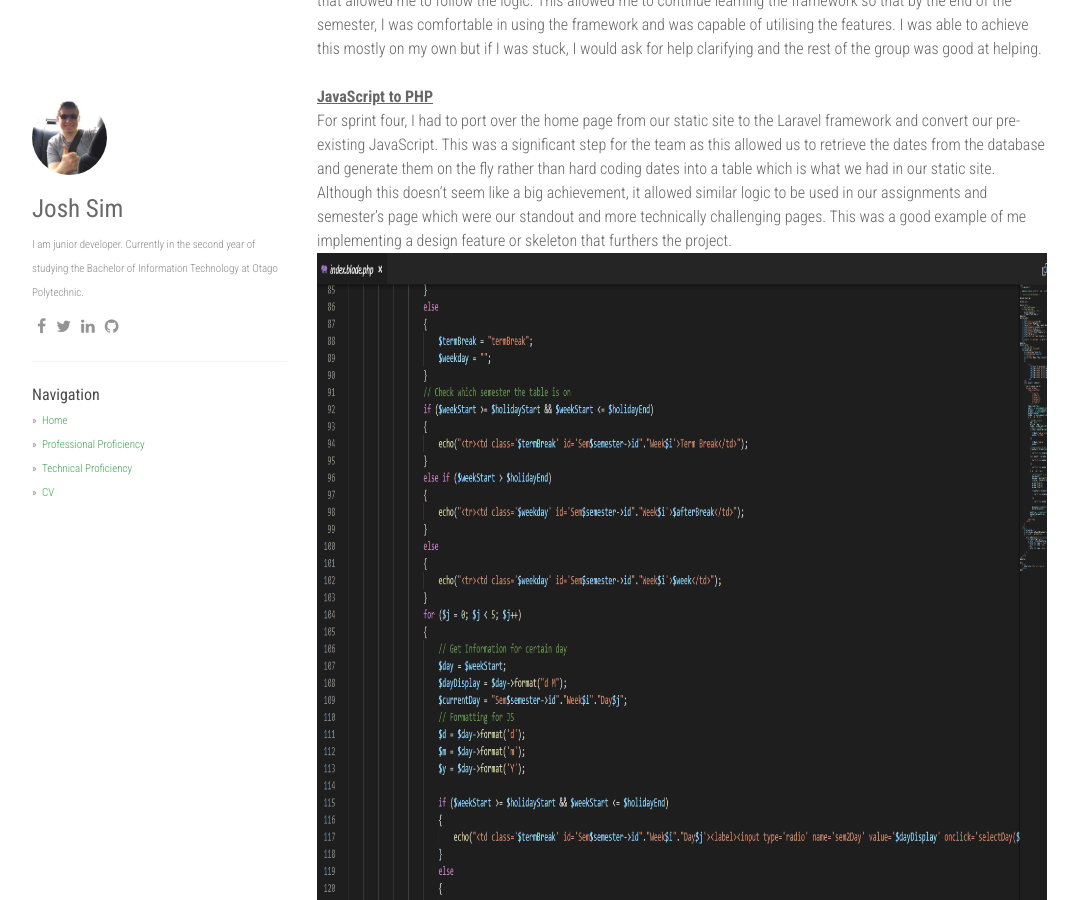
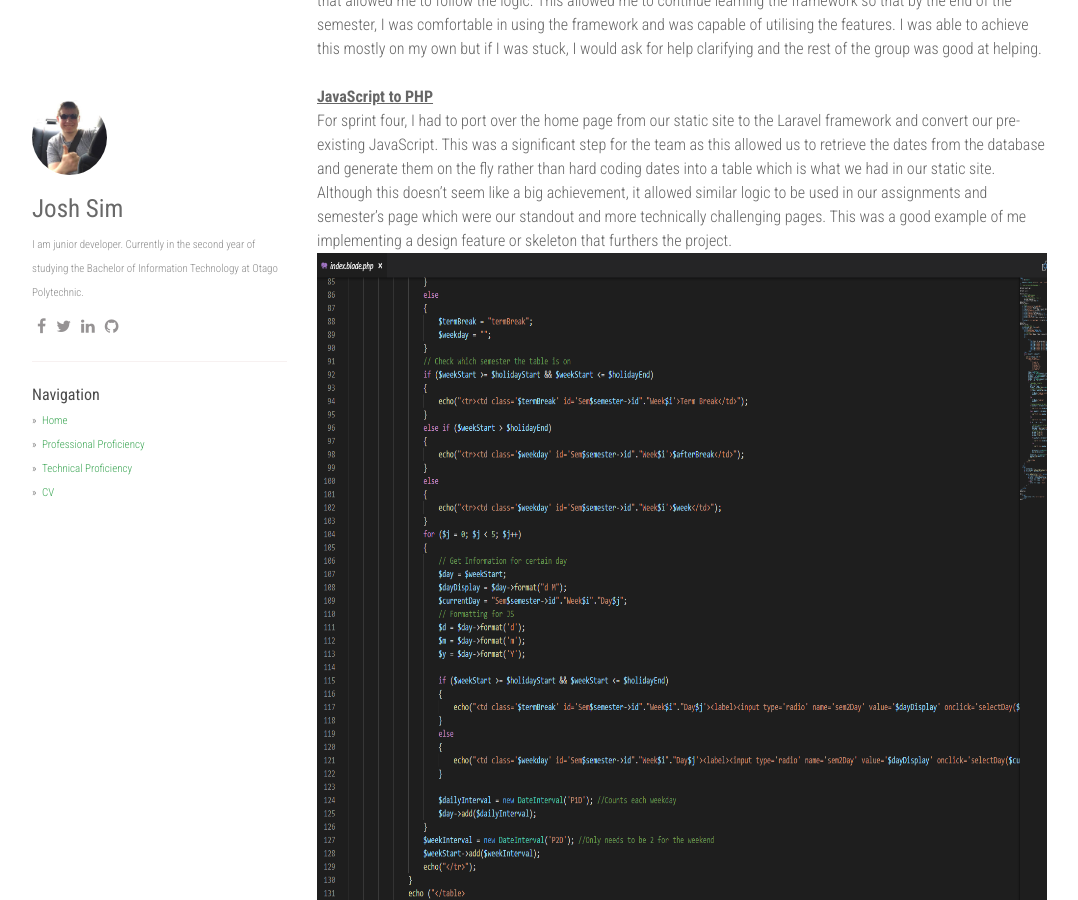
Before and after one commit to jimmayx/SoftwarePortfolio, a Jekyll site: the page built from _posts/2018-12-20-TechnicalalPorficiency.markdown, in a window 1280 px wide and 900 px high, scrolled down 431 px. Shown: the whole window, without its empty margins (53-1131 px from the left). Built offline with Jekyll 4.4.1, drawn with Linux system fonts in a browser that asks for light colours; nearby versions of some CDN libraries; library files that are not in the unit come from our copies; comment, search, counter and statistics services are not loaded.

Commit message:
Update 2018-12-20-TechnicalalPorficiency.markdown

```diff
--- a/_posts/2018-12-20-TechnicalalPorficiency.markdown
+++ b/_posts/2018-12-20-TechnicalalPorficiency.markdown
@@ -10,7 +10,7 @@
 Laravel, when we first encountered it, was a scary and daunting task. It seemed to be very different both in structure and complexity to anything we had ever used before. This made every sprint onwards from when we were introduced to Laravel, challenging in terms of both the issue itself and the implementation. I am proud of where I am now and how far I have come. The third sprint we were all assigned to the same one issue. This was to help us learn and understand the Laravel framework. In the beginning, Michael and Nick showed that they could adapt and learn faster than I could, as a result they took charge. I took a more backseat-programmer approach as I tried to watch them and understand that way. I was of a bit of help a few times as I was able to identify similar patterns to other languages that allowed me to follow the logic. This allowed me to continue learning the framework so that by the end of the semester, I was comfortable in using the framework and was capable of utilising the features. I was able to achieve this mostly on my own but if I was stuck, I would ask for help clarifying and the rest of the group was good at helping.
 <br/><br/><b><u>JavaScript to PHP</u></b><br/>
 For sprint four, I had to port over the home page from our static site to the Laravel framework and convert our pre-existing JavaScript. This was a significant step for the team as this allowed us to retrieve the dates from the database and generate them on the fly rather than hard coding dates into a table which is what we had in our static site. Although this doesn’t seem like a big achievement, it allowed similar logic to be used in our assignments and semester’s page which were our standout and more technically challenging pages. This was a good example of me implementing a design feature or skeleton that furthers the project.
-<br/><img src="static/img/JS2PHP.PNG" width="1200" height="900" alt="Conversion of JavaScript to PHP"/>
+<br/><img src="static/img/JS2PHP.PNG" width="1200" height="700" alt="Conversion of JavaScript to PHP"/>
 <br/><br/><b><u>Git</u></b><br/>
 One thing I have learnt in this paper is how to properly manage source control using Git. Git was the main tool the team and myself used as version control. I had used Git Lab in other papers to show the development process. I used it by only committing changes if I needed to access them on campus or if I had fully finished a large feature. I learnt through this paper that using the integrated Git menu in Visual Studio Code or using Git bash and committing as often as I can is the best workflow as it can be used to roll back changes or better show my progress. I deleted a local version without committing changes so I could roll back. I learnt that I should have used git reset –hard to rollback any changes and restore the branch to the last stable version. Michael and I found this out and immediately shared this with the group. This project has allowed me to have a better understanding of how Git works and the various commands I can employ to better harness the power Git has. I found that using the interactive command tool also helped me better understand what effect the commands I use have. <a href="http://ndpsoftware.com/git-cheatsheet.html">Here</a>
 <br/><img src="static/img/Git.PNG" width="500" height="900" alt="Git command line in use"/>
```
